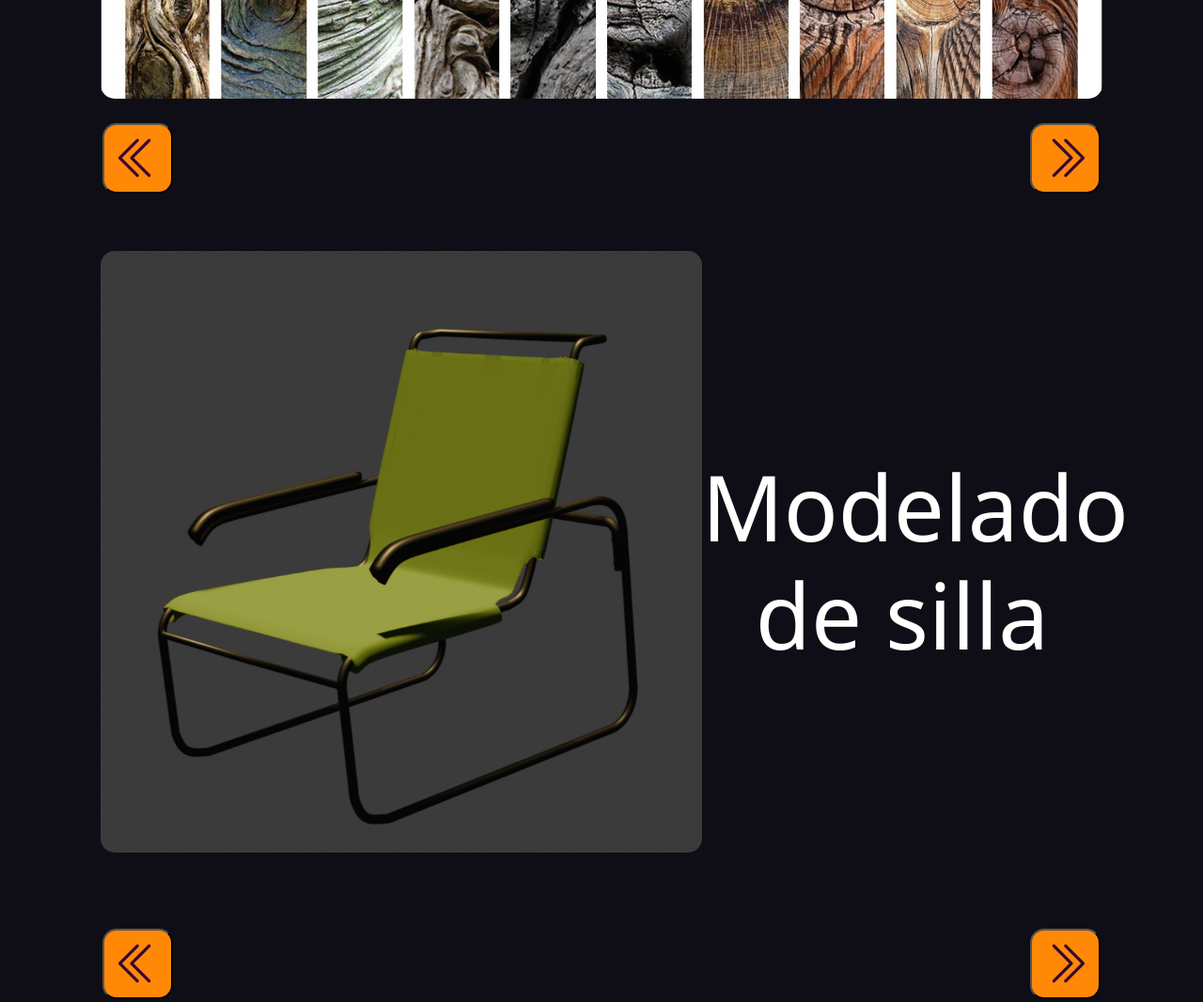
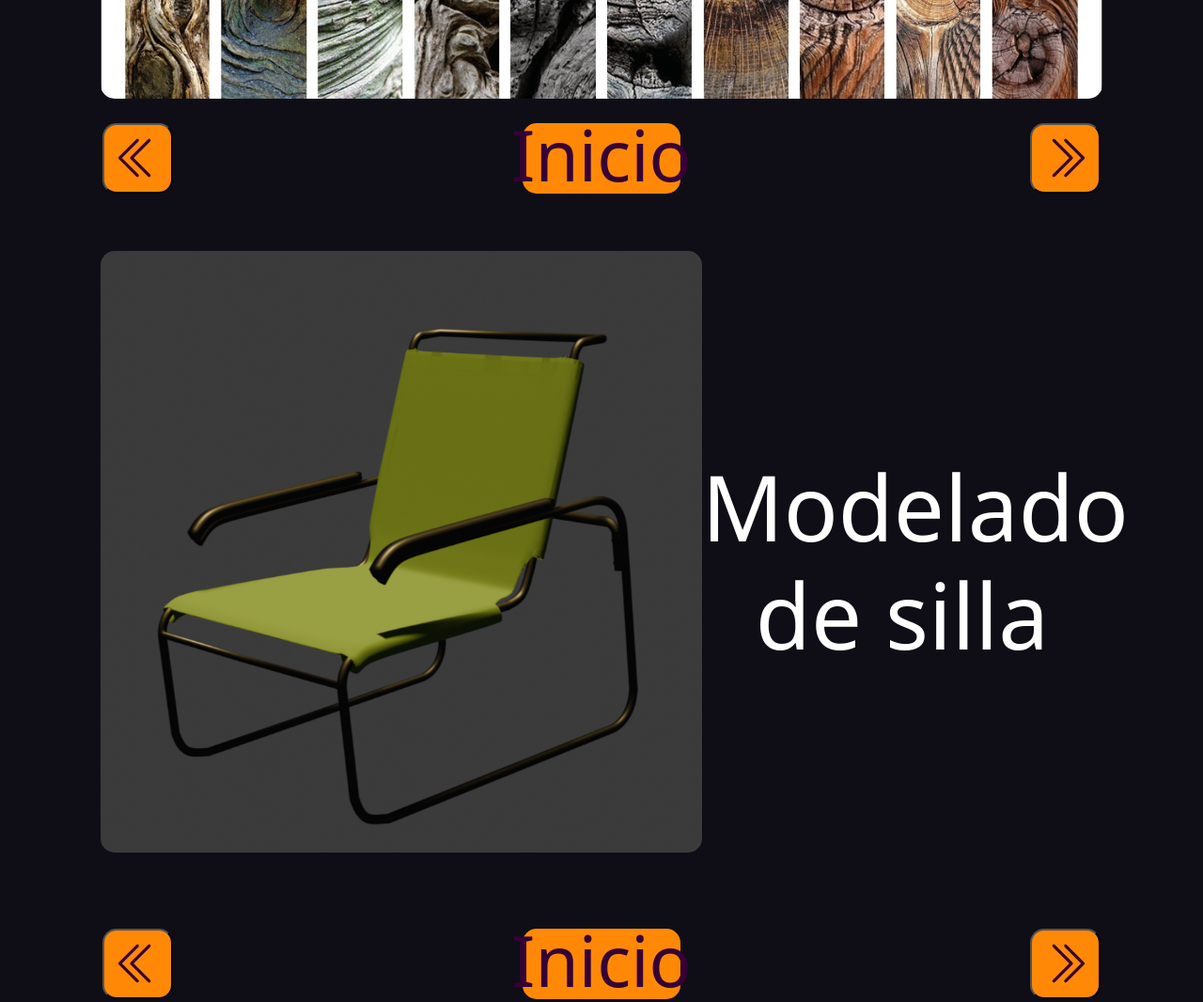
Before and after one commit to Sofim2329/portafolio-sofia, a website: page index.html in a window 1280 px wide. Shown: the part 7380-8446 px from the top of the page at 94% size. Drawn offline with nearby package versions, Linux system fonts and the light colour scheme; a web font is replaced by a local one.

Commit message:
ya solo falta enlazar botones ujuu

```diff
--- a/index.html
+++ b/index.html
@@ -273,6 +273,10 @@
               <i class="bi bi-chevron-double-left flechasT"></i>
             </button>
 
+            <button class="buttonI">
+              <h2 class="subtitle2">Inicio</h2>
+            </button>
+
             <button class="flechas-B">
               <i class="bi bi-chevron-double-right flechasT"></i>
             </button>
@@ -300,6 +304,10 @@
               <i class="bi bi-chevron-double-left flechasT"></i>
             </button>
 
+            <button class="buttonI">
+              <h2 class="subtitle2">Inicio</h2>
+            </button>
+
             <button class="flechas-B">
               <i class="bi bi-chevron-double-right flechasT"></i>
             </button>
@@ -319,12 +327,15 @@
               <i class="bi bi-chevron-double-left flechasT"></i>
             </button>
 
+            <button class="buttonI">
+              <h2 class="subtitle2">Inicio</h2>
+            </button>
+
             <button class="flechas-B">
               <i class="bi bi-chevron-double-right flechasT"></i>
             </button>
           </div>
         </div>
-
       </section>
 
       <section>
@@ -342,6 +353,10 @@
           <div class="col-10 d-flex justify-content-between">
             <button class="flechas-B">
               <i class="bi bi-chevron-double-left flechasT"></i>
+            </button>
+
+            <button class="buttonI">
+              <h2 class="subtitle2">Inicio</h2>
             </button>
 
             <button class="flechas-B">
@@ -375,6 +390,10 @@
               <i class="bi bi-chevron-double-left flechasT"></i>
             </button>
 
+            <button class="buttonI">
+              <h2 class="subtitle2">Inicio</h2>
+            </button>
+
             <button class="flechas-B">
               <i class="bi bi-chevron-double-right flechasT"></i>
             </button>
@@ -385,19 +404,20 @@
       <section>
         <h2 class="subtitle-blanco">Creación de pictogramas e Identidad grafica</h2>
 
-        <div class="img1">
+        <div class="img4">
           <img class="Router col-5" alt= "Pictograma" src=" ./src/img/Picto 1.png"/>
           <img class="Router col-4" alt= "Identidad Grafica" src=" ./src/img/Identidad Grafica.jpg"/>
         </div>
 
         <div class="row justify-content-center">
           <div class="col-10 d-flex justify-content-between">
+            <!-- Flecha Izquierda -->
             <button class="flechas-B">
               <i class="bi bi-chevron-double-left flechasT"></i>
             </button>
 
-            <button>
-              <h2 class="subtitle2">Inicio </h2>
+            <button class="buttonI">
+              <h2 class="subtitle2">Inicio</h2>
             </button>
           </div>
         </div>
--- a/style.css
+++ b/style.css
@@ -110,7 +110,11 @@ h2.subtitle2 {
     font-family: "Karantina", system-ui;
     font-weight: 400;
     font-style: normal;
-    font-size: 120px;
+    font-size: 75px;
+    color: var(--textos-naranja);
+    display: flex;
+    text-align: center;
+    line-height:0.9;
 }
 
 h2.boton {
@@ -213,6 +217,14 @@ p.textos-blancos-pequeños {
     justify-content: center;
     align-items:center;
     margin-bottom: 55px;
+}
+
+.img4 {
+    display: flex;
+    flex-direction: row-reverse;
+    justify-content: center;
+    align-items:center;
+    gap: 114px;
 }
 
 .img3 {
@@ -488,6 +500,22 @@ p.textos-blancos-pequeños {
     transition: background-color 0.2s ease-in-out;
 }
 
+.buttonI {
+    width: 168px;
+    height: 75px;
+    border-radius: 15px;
+    background-color: var(--adornos);
+    position: relative;
+    border: none;
+    cursor: pointer;
+    transition: background-color 0.2s ease-in-out;
+
+    display: flex;
+    align-items: center;
+    justify-content: center;
+    text-align: center;
+}
+
 .flechas-B {
     background-color: var(--adornos);
     color: var(--textos-naranja);
@@ -514,3 +542,7 @@ p.textos-blancos-pequeños {
 .flechas-B:hover {
     background-color:var(--barra-base);
 }
+
+.buttonI:hover {
+    background-color: var(--barra-base);
+}
```
Also changed, not shown: routter.html (added), src/img/Picto 1.png. Lines whose indentation alone changed are shown as unchanged.
